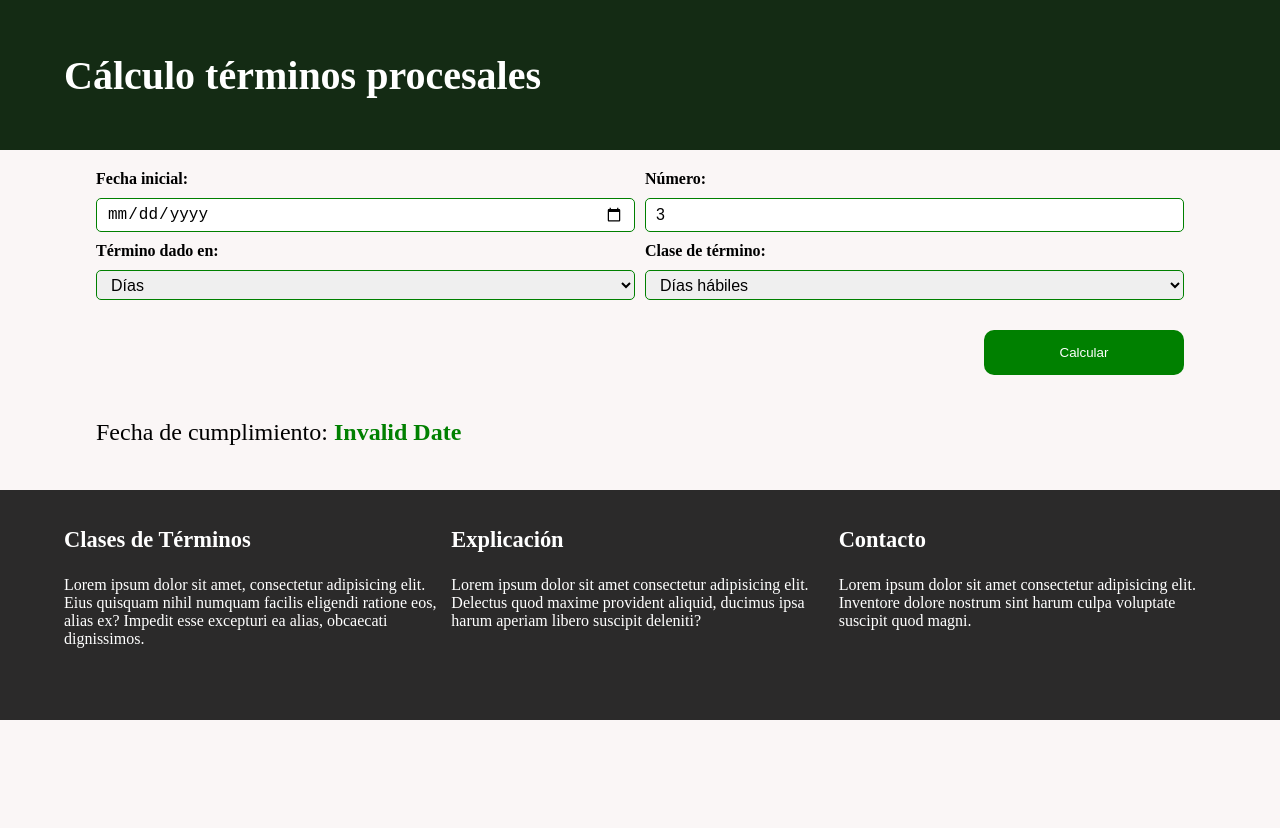
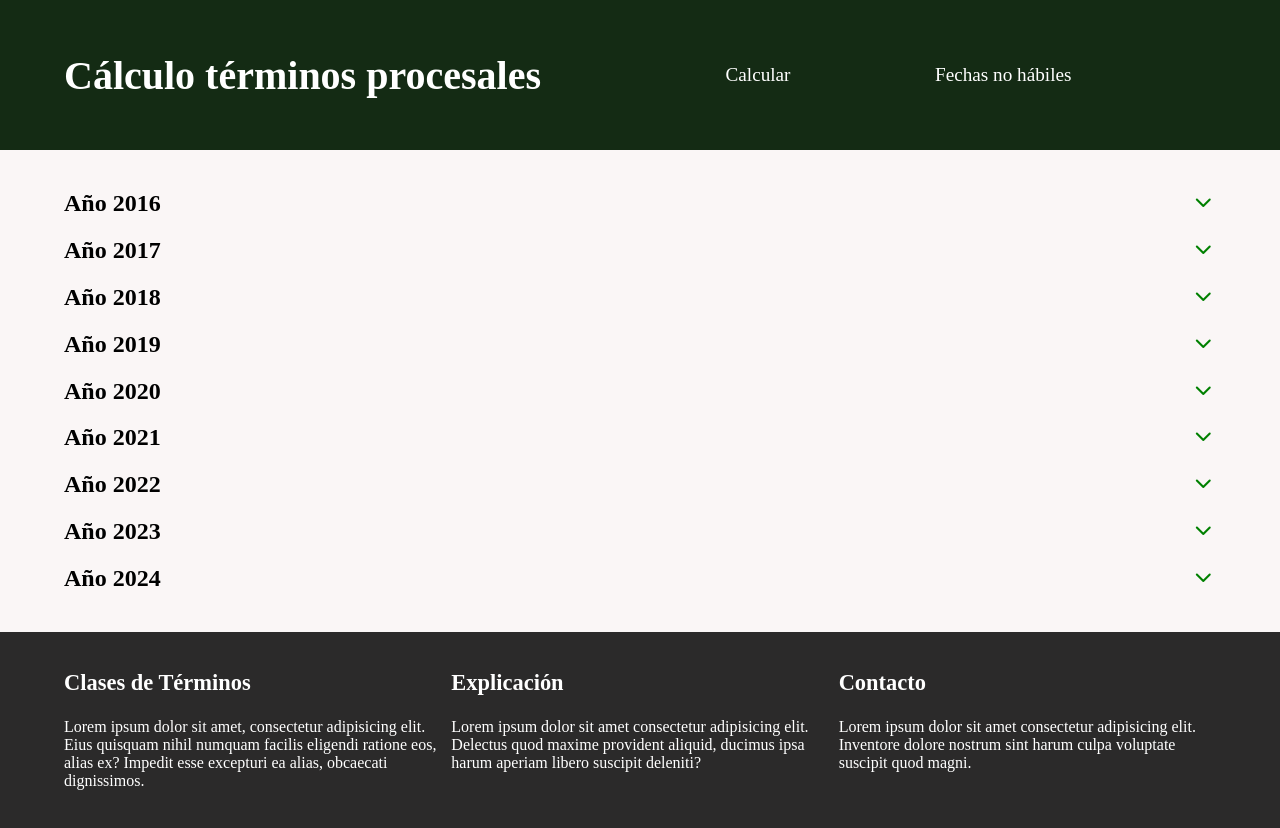
Before and after one commit to Javieravv/control-terminos, a React (Vite) app: page /fechasnohabiles in a window 1280 px wide. Shown: the top 828 px of the page. Before the commit the page ends 800 px from the top, so only its background shows below. Built offline with nearby package versions, Linux system fonts and the light colour scheme.

Commit message:
Features de fechas agregado

```diff
--- /dev/null
+++ b/RouterTerminosJudiciales.jsx
@@ -0,0 +1,20 @@
+import { BrowserRouter, Route, Routes } from "react-router-dom"
+import { FechasNoHabiles } from "./src/components/FechasNoHabiles"
+import { Layout } from "./src/components/Layout"
+import { TerminosJudiciales } from "./src/components/TerminosJudiciales"
+
+export const RouterTerminosJudiciales = () => {
+  return (
+    <>
+        <BrowserRouter>
+            <Routes>
+                <Route path="/" element={<Layout />}>
+                    <Route index element={<TerminosJudiciales />}></Route>
+                    <Route path="fechasnohabiles" element={<FechasNoHabiles />}></Route>
+                    <Route path="*" element={<h1>Error 404!!</h1>} ></Route>
+                </Route>
+            </Routes>
+        </BrowserRouter>
+    </>
+  )
+}
--- a/index.html
+++ b/index.html
@@ -4,6 +4,7 @@
     <meta charset="UTF-8" />
     <!-- <link rel="icon" type="image/svg+xml" href="/vite.svg" /> -->
     <meta name="viewport" content="width=device-width, initial-scale=1.0" />
+    <link rel="stylesheet" href="https://cdn.jsdelivr.net/npm/@tabler/icons-webfont@latest/tabler-icons.min.css">
     <title>Cálculo términos procesales.</title>
   </head>
   <body>
--- a/package.json
+++ b/package.json
@@ -14,6 +14,7 @@
     "http-server": "^14.1.1",
     "react": "^18.2.0",
     "react-dom": "^18.2.0",
+    "react-router-dom": "^6.9.0",
     "sass": "^1.58.3"
   },
   "devDependencies": {
--- /dev/null
+++ b/src/components/FechasNoHabiles.jsx
@@ -0,0 +1,74 @@
+import { useState } from 'react'
+import diasFestivos from '../data/diasfestivos.json'
+
+let arrayYears = Object.keys(diasFestivos)
+
+const DisplayFecha = ({fecha}) => {
+    return (
+        <div>
+            {fecha}
+        </div>
+    )
+}
+
+const VerFechaInhabil = ( { ano } ) => {
+    const [verFechasNoHabiles, setVerFechasNoHabiles] = useState(false)
+    const [arrayDiasNoHabiles, setArrayDiasNoHabiles] = useState([])
+
+    const handleFechasNoHabiles = () => {
+        setVerFechasNoHabiles (!verFechasNoHabiles)
+        // console.log ('EL ÍNDICE DEL ARREGLO ES: ', arrayYears.indexOf(ano))
+        // console.log ('FECHAS DEL AÑO: ', Object.values(diasFestivos[ano]))
+
+        if ( arrayDiasNoHabiles.length === 0) {
+            setArrayDiasNoHabiles (Object.values(diasFestivos[ano]))
+        }
+    }
+
+    return (
+        <div className='div-fechanohabil'>
+            <h2>
+                Año {ano}
+            </h2>
+            <p
+                className={!verFechasNoHabiles ? `menu` : `menu-rotate`}
+                onClick={ handleFechasNoHabiles }
+            ><i class="ti ti-chevron-down"></i></p>
+            {
+                (verFechasNoHabiles)
+                ? (
+                    <div className='article-fechas'>
+                        {
+                            arrayDiasNoHabiles[0].map ( item => {
+                                return <DisplayFecha
+                                    key = {item}
+                                    fecha = {item}
+                                />
+                            })
+                        }
+                    </div>
+                )
+                : ''
+            }
+        </div>
+    )
+}
+
+export const FechasNoHabiles = () => {
+    // console.log (arrayYears)
+    // console.log (Object.values(diasFestivos[arrayYears[1]]))
+    return (
+        <section className="section-main">
+            <div>
+                {
+                    arrayYears.map ( (item) => {
+                        return <VerFechaInhabil
+                            key = {item}
+                            ano = {item}
+                        />
+                    })
+                }
+            </div>
+        </section>
+    )
+}
--- a/src/components/HeaderTerminos.jsx
+++ b/src/components/HeaderTerminos.jsx
@@ -4,7 +4,13 @@ export const HeaderTerminos = () => {
   return (
     <header>
         <div>
-            <h1>Cálculo términos procesales</h1>
+            <nav>
+              <h1>Cálculo términos procesales</h1>
+              <ul className='menu-terminos'>
+                <li>Calcular</li>
+                <li>Fechas no hábiles</li>
+              </ul>
+            </nav>
         </div>
     </header>
   )
--- /dev/null
+++ b/src/components/Layout.jsx
@@ -0,0 +1,28 @@
+// Layout para mostrar las rutas
+
+import { Link, Outlet } from "react-router-dom"
+import { FooterTerminos } from "./FooterTerminos"
+
+export const Layout = () => {
+    return (
+        <>
+            <header>
+                <div>
+                    <nav>
+                    <h1>Cálculo términos procesales</h1>
+                    <ul className='menu-terminos'>
+                        <li>
+                            <Link to="/">Calcular</Link>
+                        </li>
+                        <li>
+                            <Link to="/fechasnohabiles">Fechas no hábiles</Link>
+                        </li>
+                    </ul>
+                    </nav>
+                </div>
+            </header>
+            <Outlet />
+            <FooterTerminos />
+        </>
+      )
+}
--- a/src/css/_variables.scss
+++ b/src/css/_variables.scss
@@ -1,6 +1,6 @@
 // Variables usadas para el desarrollo
 $extra-large: 1200px;
-$large: 992px;
+$large: 1100px;
 $medium: 768px;
 $small: 600px;
 $extra-small: 600px;
--- a/src/css/estilos-terminos.scss
+++ b/src/css/estilos-terminos.scss
@@ -21,6 +21,7 @@ h1 {
 header {
     background-color: rgb(20, 43, 20);
     min-height: 150px;
+    color: white;
 
     div {
         width: 90%;
@@ -28,11 +29,33 @@ header {
         height: 150px;
         display: flex;
         align-items: center;
+
+        nav {
+            width: 100%;
+            display: flex;
+            align-items: center;
+            justify-content: space-between;
+            flex-direction: row;
+        }
+    }
+
+    ul {
+        display: flex;
+        list-style: none;
+        flex-direction: row;
+        flex-grow: 1;
+        justify-content: space-evenly;
+        font-size: 1.2rem;
+        cursor: pointer;
     }
 
     h1 {
+        font-size: 2.5rem;
+    }
+
+    a {
         color: white;
-        font-size: 2.5rem;
+        text-decoration: none;
     }
 
     @media screen and (max-width: $extra-small) {
@@ -55,12 +78,11 @@ header {
     padding: 10px 0px;
     display: flex;
     flex-direction: column;
-    align-items: center;
 
     div {
         margin-top: 10px;
         margin-bottom: 10px;
-        width: 85%;
+        // width: 85%;
     }
 
     // Aquí están contenidos los inputs de datos
@@ -154,19 +176,7 @@ header {
         }
     }
 
-    @media screen and (max-width: $extra-large) {
-        div {
-            width: 85%;
-        }
-    }
-
-    @media screen and (max-width: $medium) {
-        div {
-            width: 90%;
-        }
-    }
-
-
+    // Celulares
     @media screen and (max-width: $extra-small) {
         padding: 0px 10px;
         div {
@@ -180,7 +190,75 @@ header {
         }
     }
 
+    @media screen and (min-width: $medium) {
+        width: 90%;
+        margin: 0 auto;
+    }
 
+    @media screen and (min-width: $large) {
+
+    }
+}
+
+// Fechas no hábiles
+.div-fechanohabil {
+    position: relative;
+    padding: 0;
+    // width: 100%;
+
+    .menu {
+        padding: 0;
+        margin: 0;
+        position: absolute;
+        right: 0;
+        top: 0;
+        color: green;
+        font-weight: bold;
+        font-size: 1.6rem;
+        cursor: pointer;
+        transition: transform 0.5s;
+        transform: rotate(0deg);
+    }
+
+    .menu-rotate {
+        padding: 0;
+        margin: 0;
+        position: absolute;
+        right: 0;
+        top: 0;
+        color: green;
+        font-weight: bold;
+        font-size: 1.6rem;
+        cursor: pointer;
+        transition: transform 0.5s;
+        transform: rotate(180deg);
+    }
+
+    .article-fechas {
+        display: flex;
+        flex-direction: row;
+        justify-content: space-between;
+        align-items: center;
+        flex-wrap: wrap;
+        gap: 2px;
+
+        div {
+            flex-basis: 300px;
+            flex-grow: 1;
+            margin: 0;
+            padding: 5px 0;
+            border: 1px green  solid;
+            text-align: center;
+            border-radius: 5px;
+
+            &:hover {
+                background-color: green;
+                cursor: pointer;
+                border: 0px green  solid;
+
+            }
+        }
+    }
 }
 
 // Pie de página
--- a/src/main.jsx
+++ b/src/main.jsx
@@ -1,11 +1,12 @@
 import React from 'react'
 import ReactDOM from 'react-dom/client'
+import { RouterTerminosJudiciales } from '../RouterTerminosJudiciales'
 import { App } from './App'
 import './css/estilos-terminos.scss'
 
 
 ReactDOM.createRoot(document.getElementById('root')).render(
   <React.StrictMode>
-    <App />
+     <RouterTerminosJudiciales />
   </React.StrictMode>,
 )
```
Also changed, not shown: 1 other file (tests, documents, lock files or other folders).
